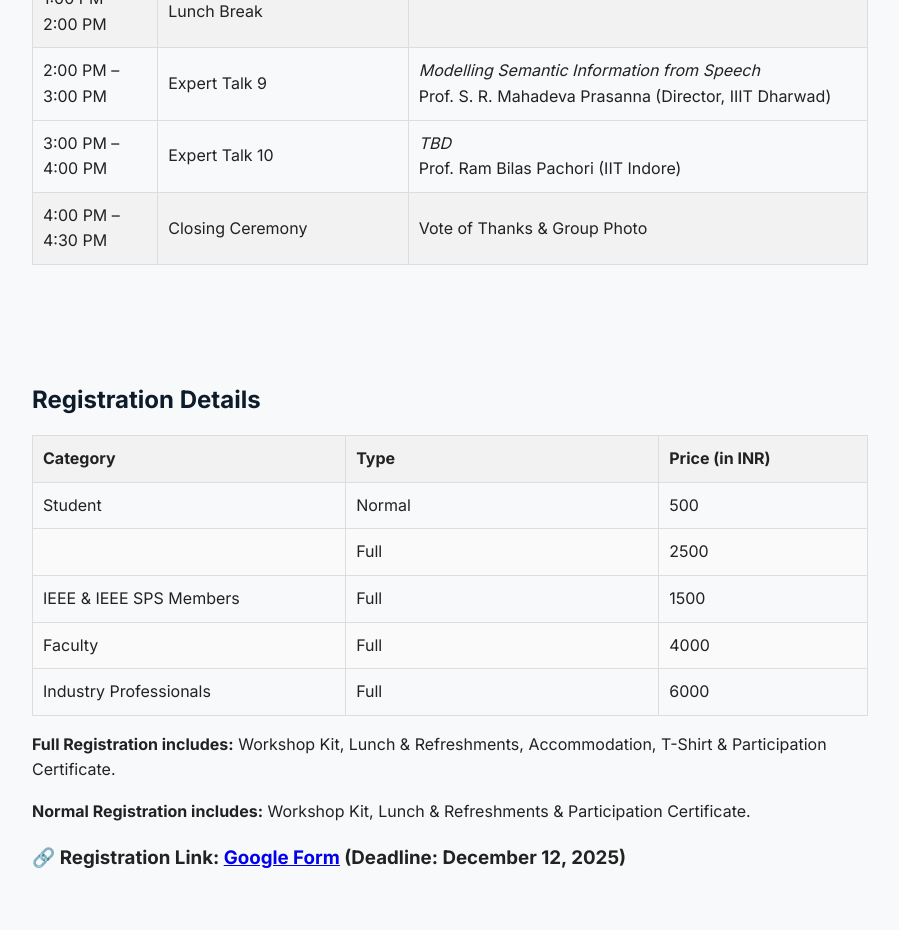
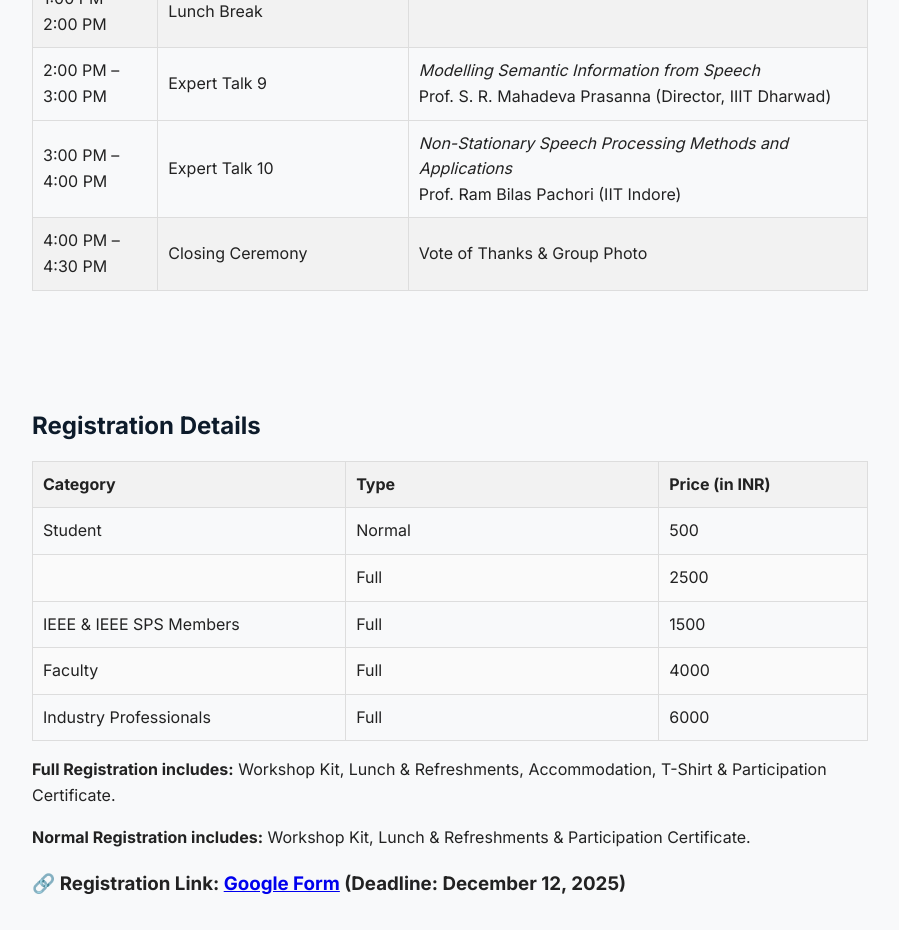
Before and after one commit to blgmiiti25/blgmiiti25.github.io, a plain HTML site: page index.html in a window 1280 px wide. Shown: the part 4160-5090 px from the top of the page, without its empty margins (190-1089 px from the left). Drawn offline with Linux system fonts and the light colour scheme.

Commit message:
Update index.html

```diff
--- a/index.html
+++ b/index.html
@@ -495,7 +495,7 @@ In addition to technical sessions, the workshop will provide a platform for mean
         <td style="padding:10px; border:1px solid #ddd;">3:00 PM – 4:00 PM</td>
         <td style="padding:10px; border:1px solid #ddd;">Expert Talk 10</td>
         <td style="padding:10px; border:1px solid #ddd;">
-          <em>TBD</em><br>
+          <em>Non-Stationary Speech Processing Methods and Applications</em><br>
           Prof. Ram Bilas Pachori (IIT Indore)
         </td>
       </tr>
```
